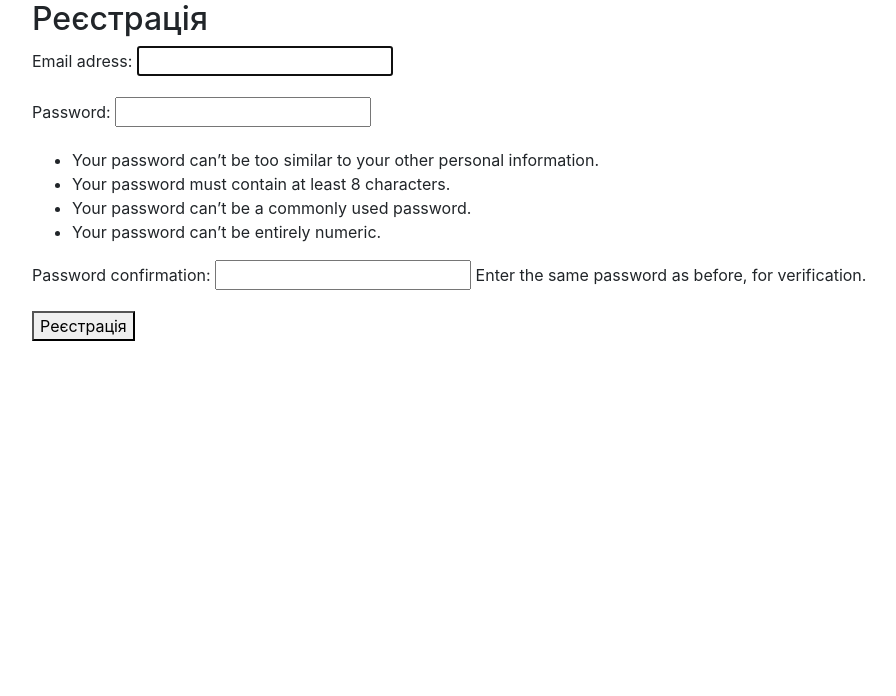
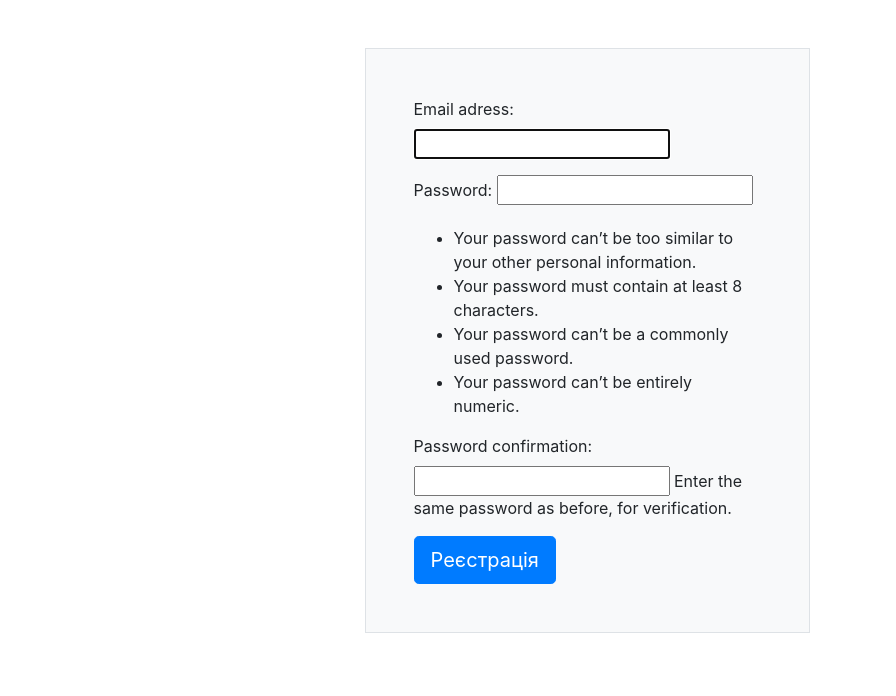
Before and after one commit to thelonggoodbuy/picture_show, a Django app: page /users/signup/ in a window 1280 px wide. Shown: the part 64-760 px from the top of the page, without its empty margins (53-949 px from the left). Run offline with Django 3.2, Linux system fonts and the light colour scheme; some libraries are stand-ins or nearby versions.

Commit message:
I have added form for sign up, but it is ugly

```diff
--- a/templates/signup.html
+++ b/templates/signup.html
@@ -3,14 +3,16 @@
 {% block title%}Реєстрація{%endblock title%}
 
 {% block content %}
-    <h2> Реєстрація</h2>
-    <form method = "post">
-        {% csrf_token %}
-        {{ form.as_p }}
-        <button type="submit">Реєстрація</button>
-    </form>
+
+<div class="row align-items-center g-lg-5 py-5">
+    <div class="col-md-10 mx-auto col-lg-5">
+        <form class="p-4 p-md-5 border rounded-3 bg-light" method="post">
+            {% csrf_token %}
+            {{ form.as_p }}
+            <button class="btn btn-lg btn-primary" type="submit">Реєстрація</button>
+    </div>
+</div>
+</form>
 
 
-
-
-  {% endblock content %}
+{% endblock content %}
```
